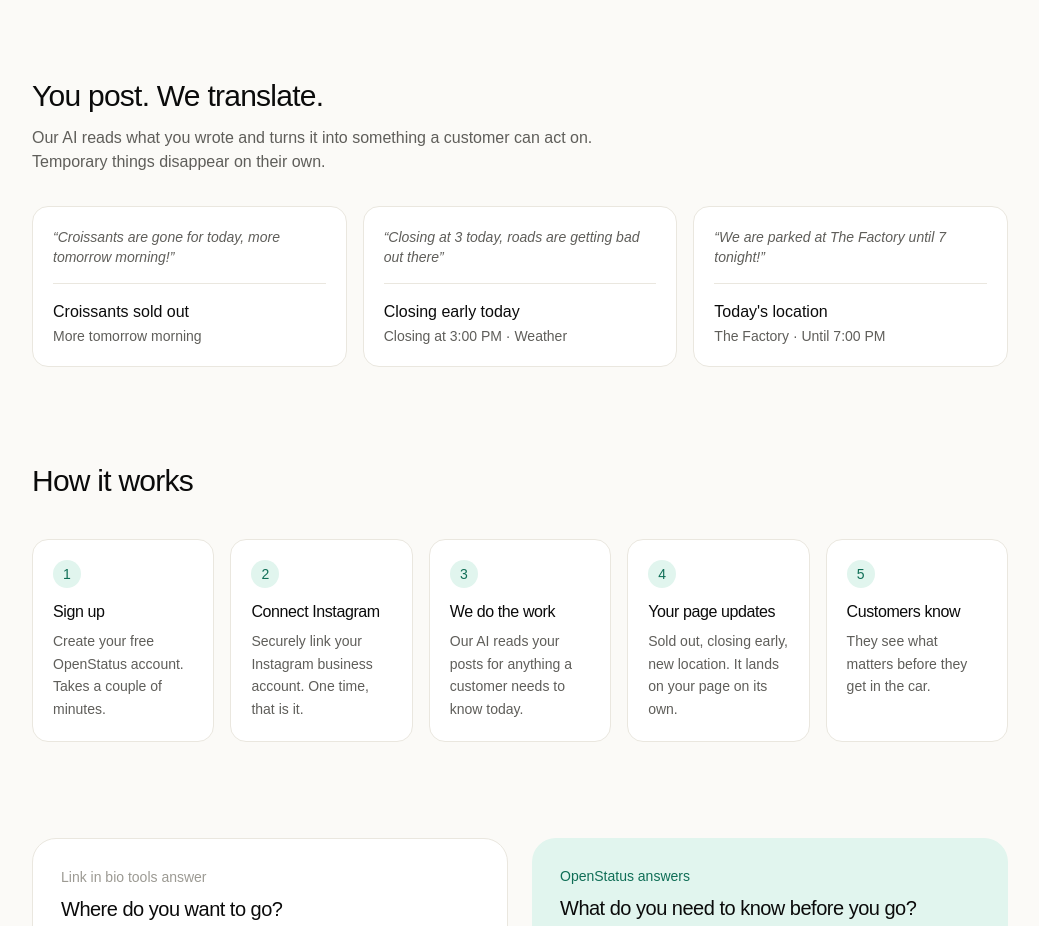
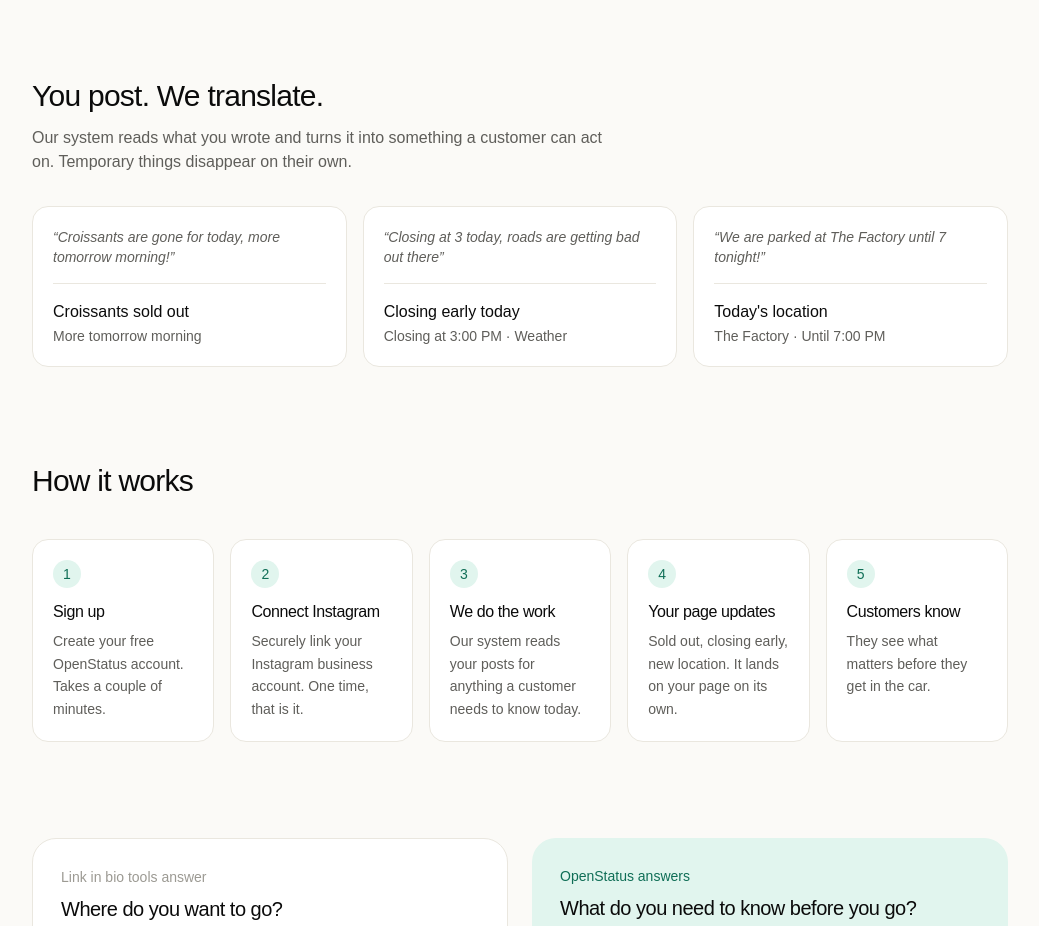
Before and after one commit to emmawest302-sketch/openstatus-web, a Next.js app: page / in a window 1280 px wide. Shown: the part 980-1906 px from the top of the page, without its empty margins (120-1159 px from the left). Built offline with nearby package versions, Linux system fonts and the light colour scheme.

Commit message:
Say our system instead of our AI

```diff
--- a/src/app/page.tsx
+++ b/src/app/page.tsx
@@ -12,7 +12,7 @@ const steps = [
   {
     n: '3',
     title: 'We do the work',
-    body: 'Our AI reads your posts for anything a customer needs to know today.',
+    body: 'Our system reads your posts for anything a customer needs to know today.',
   },
   {
     n: '4',
@@ -28,19 +28,16 @@ const steps = [
 
 const examples = [
   {
-    icon: 'M',
     caption: 'Croissants are gone for today, more tomorrow morning!',
     headline: 'Croissants sold out',
     detail: 'More tomorrow morning',
   },
   {
-    icon: 'W',
     caption: 'Closing at 3 today, roads are getting bad out there',
     headline: 'Closing early today',
     detail: 'Closing at 3:00 PM · Weather',
   },
   {
-    icon: 'L',
     caption: 'We are parked at The Factory until 7 tonight!',
     headline: "Today's location",
     detail: 'The Factory · Until 7:00 PM',
@@ -173,8 +170,8 @@ export default function HomePage() {
           You post. We translate.
         </h2>
         <p className="mt-3 text-[#5F5E5A] max-w-xl">
-          Our AI reads what you wrote and turns it into something a customer can
-          act on. Temporary things disappear on their own.
+          Our system reads what you wrote and turns it into something a customer
+          can act on. Temporary things disappear on their own.
         </p>
         <div className="mt-8 grid gap-4 md:grid-cols-3">
           {examples.map((e) => (
```
